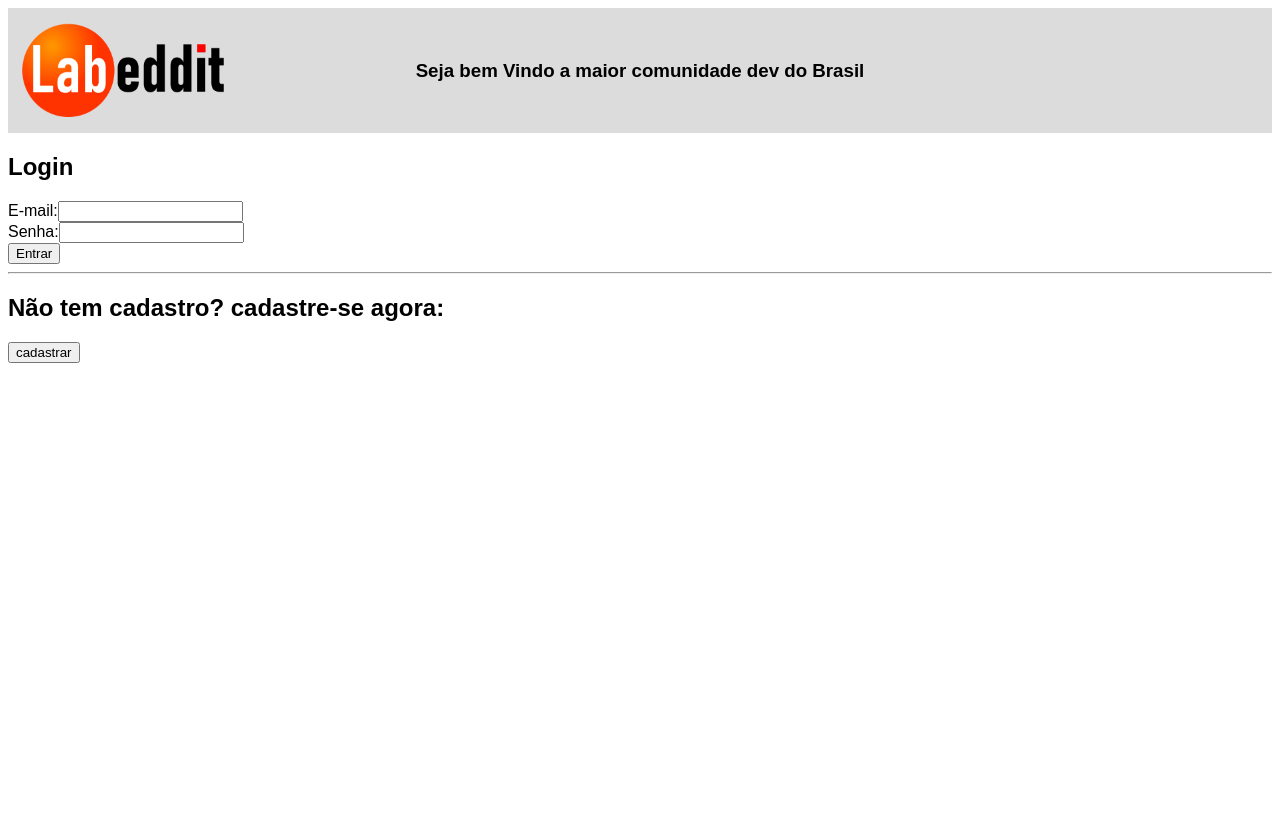
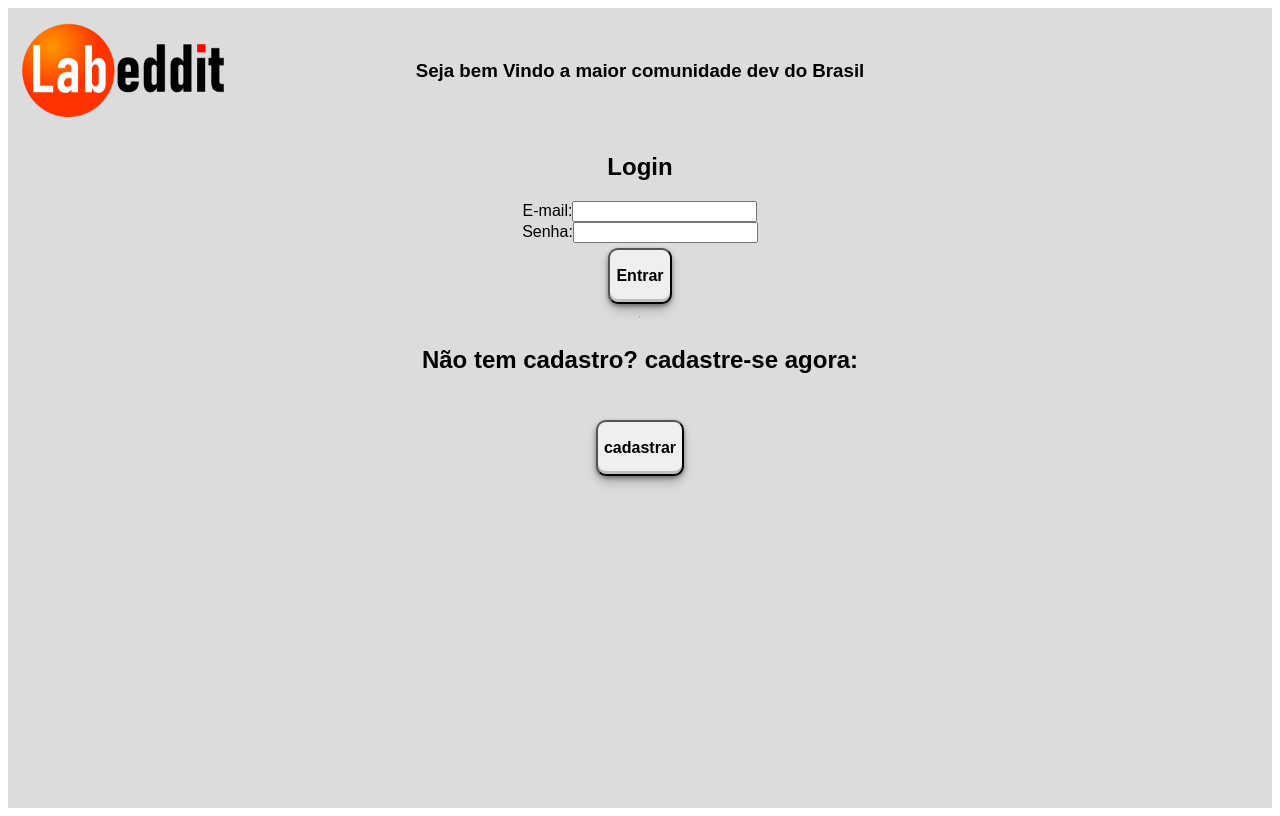
Before and after one commit to future4code/aragon-Lucas-Rezende, a React (Create React App) app in the folder modulo-3/projeto-labEddit/projeto-labeddit/: page /login in a window 1280 px wide. Built offline with nearby package versions, Linux system fonts and the light colour scheme.

Commit message:
alteração final

```diff
--- a/modulo-3/projeto-labEddit/projeto-labeddit/src/Pages/LoginPage.js
+++ b/modulo-3/projeto-labEddit/projeto-labeddit/src/Pages/LoginPage.js
@@ -1,8 +1,36 @@
 import axios from "axios";
 import { useState } from "react";
 import { useNavigate } from "react-router-dom";
+import styled from "styled-components";
 import Header from "../components/Header";
 import { goToPost, goToSignup } from "../routes/coordinator";
+
+const Div = styled.div`
+  background-color: Gainsboro;
+  height: 100vh;
+  display: flex;
+  flex-direction: column;
+  align-content: center;
+  align-items: center;
+  text-align: center;
+`;
+
+const Button = styled.button`
+  box-shadow: rgba(0, 0, 0, 0.4) 0px 2px 4px,
+    rgba(0, 0, 0, 0.3) 0px 7px 13px -3px, rgba(0, 0, 0, 0.2) 0px -3px 0px inset;
+
+  font-size: 1em;
+  font-weight: 600;
+  height: 7vh;
+  border-radius: 10px;
+  margin: 2%;
+
+  &:hover {
+    background-color: orange;
+    color: white;
+    text-shadow: 1px 1px 2px black;
+  }
+`;
 
 export default function LoginPage() {
   const [form, setForm] = useState({
@@ -42,7 +70,7 @@ export default function LoginPage() {
   };
 
   return (
-    <div>
+    <Div>
       <Header />
       <h2>Login</h2>
       <form onSubmit={login}>
@@ -65,11 +93,11 @@ export default function LoginPage() {
           required
         />
         <br />
-        <button>Entrar</button>
+        <Button>Entrar</Button>
       </form>
       <hr />
       <h2>Não tem cadastro? cadastre-se agora:</h2>
-      <button onClick={() => goToSignup(navigate)}>cadastrar</button>
-    </div>
+      <Button onClick={() => goToSignup(navigate)}>cadastrar</Button>
+    </Div>
   );
 }
--- a/modulo-3/projeto-labEddit/projeto-labeddit/src/Pages/PostDetailPage.js
+++ b/modulo-3/projeto-labEddit/projeto-labeddit/src/Pages/PostDetailPage.js
@@ -7,6 +7,41 @@ import { Url } from "../constants/urls";
 import GlobalContext from "../global/GlobalContext";
 import { goBack } from "../routes/coordinator";
 import img from "../image/logo.png";
+import styled from "styled-components";
+
+const Div = styled.div`
+  display: flex;
+  flex-direction: column;
+  align-content: center;
+  align-items: center;
+  background-color: Gainsboro;
+`;
+
+const Article = styled.article`
+  display: flex;
+  flex-direction: column;
+  align-content: center;
+  align-items: center;
+  width: 400px;
+  text-align: center;
+`;
+
+const Button = styled.button`
+  box-shadow: rgba(0, 0, 0, 0.4) 0px 2px 4px,
+    rgba(0, 0, 0, 0.3) 0px 7px 13px -3px, rgba(0, 0, 0, 0.2) 0px -3px 0px inset;
+
+  font-size: 1em;
+  font-weight: 600;
+  height: 7vh;
+  border-radius: 10px;
+  margin: 2%;
+
+  &:hover {
+    background-color: orange;
+    color: white;
+    text-shadow: 1px 1px 2px black;
+  }
+`;
 
 export function PostDetailPage(props) {
   const [form, setForm] = useState({ body: "" });
@@ -40,7 +75,7 @@ export function PostDetailPage(props) {
 
   useEffect(() => {
     getPostComments(params.postId);
-  }, []);
+  }, [postComments]);
 
   const onChangeBody = (e) => {
     setForm({ ...form, ["body"]: e.target.value });
@@ -71,19 +106,19 @@ export function PostDetailPage(props) {
   );
 
   return (
-    <main>
+    <Div>
       <img src={img} alt="logo do site" height="100px" />
       <hr />
-      <button onClick={() => goBack(navigate)}>Voltar</button>
-      <section>
+      <Button onClick={() => goBack(navigate)}>Voltar</Button>
+      <Article>
         <h2>Informações do Post</h2>
         <PostCard key={post.id} post={post} isFeed={false} />
-      </section>
+
         <section>
           <h2>Escreva seu comentário</h2>
           <form onSubmit={createComment}>
             <label htmlFor={"body"}> Comentário: </label>
-          <input
+            <textarea
               id={"body"}
               type={"text"}
               name={"body"}
@@ -94,14 +129,14 @@ export function PostDetailPage(props) {
               required
             />
             <br />
-          <button type={"submit"}>Criar comentário</button>
+            <Button type={"submit"}>Criar comentário</Button>
           </form>
         </section>
         <hr />
-      <section>
+
         <h2>Lista de Comentários</h2>
         {showComments}
-      </section>
-    </main>
+      </Article>
+    </Div>
   );
 }
--- a/modulo-3/projeto-labEddit/projeto-labeddit/src/Pages/PostsPage.js
+++ b/modulo-3/projeto-labEddit/projeto-labeddit/src/Pages/PostsPage.js
@@ -6,17 +6,69 @@ import { PostCard } from "../components/PostCard";
 import GlobalContext from "../global/GlobalContext";
 import axios from "axios";
 import { Url } from "../constants/urls";
+import styled from "styled-components";
+
+const Article = styled.article`
+  display: flex;
+  flex-direction: column;
+  align-content: center;
+  align-items: center;
+  background-color: Gainsboro;
+`;
+
+const Div = styled.div`
+  background-color: Gainsboro;
+  display: flex;
+  flex-direction: column;
+  align-content: center;
+  align-items: center;
+`;
+
+const Section = styled.section`
+  display: flex;
+  flex-direction: column;
+  align-content: center;
+  align-items: center;
+  text-align: center;
+`;
+
+const Section2 = styled.section`
+  display: flex;
+  flex-direction: row;
+  align-items: center;
+  align-content: center;
+  width: 360px;
+`;
+
+const Button = styled.button`
+  box-shadow: rgba(0, 0, 0, 0.4) 0px 2px 4px,
+    rgba(0, 0, 0, 0.3) 0px 7px 13px -3px, rgba(0, 0, 0, 0.2) 0px -3px 0px inset;
+
+  font-size: 1em;
+  font-weight: 600;
+  height: 7vh;
+  border-radius: 10px;
+  margin: 2%;
+
+  &:hover {
+    background-color: orange;
+    color: white;
+    text-shadow: 1px 1px 2px black;
+  }
+`;
 
 export default function PostPage() {
   const [form, setForm] = useState({
     title: "",
     body: "",
   });
-  const { getters, states } = useContext(GlobalContext);
+  const { getters, states, setters } = useContext(GlobalContext);
+
+  const { setPage } = setters;
 
   const { getPosts } = getters;
 
-  const { posts } = states;
+  const { posts, page } = states;
 
   const navigate = useNavigate();
 
@@ -51,7 +103,7 @@ export default function PostPage() {
   const showPosts =
     posts.length &&
     posts.map((post) => {
-      return <PostCard key={post.id} post={post} isPosts={true} />;
+      return <PostCard key={post.id} post={post} isFeed={true} />;
     });
 
   useEffect(() => {
@@ -61,11 +113,19 @@ export default function PostPage() {
     }
   }, []);
 
+  const changePage = (num) => {
+    const nextPage = page + num;
+
+    setPage(nextPage);
+    getPosts(nextPage);
+  };
+
   return (
-    <div>
+    <Div>
       <Header />
+
+      <Section>
         <h2>Crie um novo post:</h2>
-
         <form onSubmit={createPost}>
           <label htmlFor="titulo">Título:</label>
           <input
@@ -78,8 +138,8 @@ export default function PostPage() {
             required
           />
           <br />
-        <label htmlFor="texto">Texto do post:</label>
-        <input
+          <label htmlFor="texto">Texto:</label>
+          <textarea
             id="texto"
             name="body"
             value={form.body}
@@ -89,10 +149,20 @@ export default function PostPage() {
             required
           />
           <br />
-        <button>criar post</button>
+          <Button>criar post</Button>
         </form>
+      </Section>
+      <Section2>
+        {page !== 1 && (
+          <Button onClick={() => changePage(-1)}>Voltar página</Button>
+        )}
+        <h3> Página {page} </h3>
+        {posts.length && (
+          <Button onClick={() => changePage(1)}>Próxima página</Button>
+        )}
+      </Section2>
       <hr />
-      {showPosts}
-    </div>
+      <Article>{showPosts}</Article>
+    </Div>
   );
 }
--- a/modulo-3/projeto-labEddit/projeto-labeddit/src/Pages/SignupPage.js
+++ b/modulo-3/projeto-labEddit/projeto-labeddit/src/Pages/SignupPage.js
@@ -1,9 +1,37 @@
 import axios from "axios";
 import { useState } from "react";
 import { useNavigate } from "react-router-dom";
+import styled from "styled-components";
 import Header from "../components/Header";
 import { Url } from "../constants/urls";
 import { goBack, goToPost } from "../routes/coordinator";
+
+const Div = styled.div`
+  background-color: Gainsboro;
+  height: 100vh;
+  display: flex;
+  flex-direction: column;
+  align-content: center;
+  align-items: center;
+  text-align: center;
+`;
+
+const Button = styled.button`
+  box-shadow: rgba(0, 0, 0, 0.4) 0px 2px 4px,
+    rgba(0, 0, 0, 0.3) 0px 7px 13px -3px, rgba(0, 0, 0, 0.2) 0px -3px 0px inset;
+
+  font-size: 1em;
+  font-weight: 600;
+  height: 7vh;
+  border-radius: 10px;
+  margin: 2%;
+
+  &:hover {
+    background-color: orange;
+    color: white;
+    text-shadow: 1px 1px 2px black;
+  }
+`;
 
 export default function SignupPage() {
   const [form, setForm] = useState({
@@ -39,7 +67,7 @@ export default function SignupPage() {
   };
 
   return (
-    <div>
+    <Div>
       <Header />
       <h2>Cadastrete-se</h2>
 
@@ -73,9 +101,10 @@ export default function SignupPage() {
           required
         />
         <br />
-        <button type={"submit"}>Cadastrar</button>
+        <br />
+        <Button type={"submit"}>Cadastrar</Button>
       </form>
-      <button onClick={() => goBack(navigate)}>voltar</button>
-    </div>
+      <Button onClick={() => goBack(navigate)}>voltar</Button>
+    </Div>
   );
 }
--- a/modulo-3/projeto-labEddit/projeto-labeddit/src/components/Header.js
+++ b/modulo-3/projeto-labEddit/projeto-labeddit/src/components/Header.js
@@ -12,9 +12,17 @@ const Div = styled.div`
   background-color: Gainsboro;
   padding: 1%;
   text-align: center;
+
+  @media screen and (min-device-width: 320px) and (max-device-width: 480px) {
+    display: flex;
+    flex-direction: column;
+  }
 `;
 
 const Button = styled.button`
+  box-shadow: rgba(0, 0, 0, 0.4) 0px 2px 4px,
+    rgba(0, 0, 0, 0.3) 0px 7px 13px -3px, rgba(0, 0, 0, 0.2) 0px -3px 0px inset;
+
   font-size: 1em;
   font-weight: 600;
   width: 70px;
--- a/modulo-3/projeto-labEddit/projeto-labeddit/src/components/PostCard.js
+++ b/modulo-3/projeto-labEddit/projeto-labeddit/src/components/PostCard.js
@@ -5,6 +5,42 @@ import { goToPostDetailsPage } from "../routes/coordinator";
 import { useNavigate } from "react-router-dom";
 import { Url } from "../constants/urls";
 import axios from "axios";
+import styled from "styled-components";
+
+const Div = styled.div`
+  box-shadow: rgba(0, 0, 0, 0.4) 0px 2px 4px,
+    rgba(0, 0, 0, 0.3) 0px 7px 13px -3px, rgba(0, 0, 0, 0.2) 0px -3px 0px inset;
+  background-color: white;
+  margin: 2%;
+  padding: 2%;
+  &:hover {
+    -webkit-transform: scale(1.5);
+    transform: scale(1.05);
+  }
+`;
+
+const Button = styled.button`
+  box-shadow: rgba(0, 0, 0, 0.4) 0px 2px 4px,
+    rgba(0, 0, 0, 0.3) 0px 7px 13px -3px, rgba(0, 0, 0, 0.2) 0px -3px 0px inset;
+
+  font-size: 1em;
+  font-weight: 600;
+  height: 7vh;
+  border-radius: 10px;
+  margin: 2%;
+
+  &:hover {
+    background-color: orange;
+    color: white;
+    text-shadow: 1px 1px 2px black;
+  }
+`;
+
+const Img = styled.img`
+  display: block;
+  margin-left: auto;
+  margin-right: auto;
+`;
 
 export function PostCard(props) {
   const navigate = useNavigate();
@@ -69,7 +105,7 @@ export function PostCard(props) {
 
   const chooseVote = (typeVote) => {
     if (typeVote === "up") {
-      if (isDownVoted) {
+      if (notVoted) {
         changePostVote(props.post.id, 1, getPosts);
 
         setIsUpVoted(true);
@@ -80,7 +116,7 @@ export function PostCard(props) {
         setIsUpVoted(true);
       }
     } else {
-      if (isUpVoted) {
+      if (voted) {
         changePostVote(props.post.id, -1, getPosts);
 
         setIsDownVoted(true);
@@ -115,28 +151,28 @@ export function PostCard(props) {
   };
 
   const renderButtons = props.isFeed ? (
-    <>
+    <div>
       {props.post.userVote && isDownVoted ? (
-        <button onClick={() => removeVote("down")}>Remover Não Gostei</button>
+        <Button onClick={() => removeVote("down")}>Remover Não Gostei</Button>
       ) : (
-        <button onClick={() => chooseVote("down")}>
+        <Button onClick={() => chooseVote("down")}>
           {isUpVoted ? `Mudar para Não Gostei` : `Não Gostei`}
-        </button>
+        </Button>
       )}
       <br />
       {props.post.userVote && isUpVoted ? (
-        <button onClick={() => removeVote("up")}>Remover Gostei</button>
+        <Button onClick={() => removeVote("up")}>Remover Gostei</Button>
       ) : (
-        <button onClick={() => chooseVote("up")}>
+        <Button onClick={() => chooseVote("up")}>
           {isDownVoted ? `Mudar para Gostei` : `Gostei`}
-        </button>
+        </Button>
       )}
-    </>
+    </div>
   ) : (
     <></>
   );
   return (
-    <article>
+    <Div>
       <div Key={props.post.id}>
         <h2>{props.post.title}</h2>
         <p>
@@ -147,7 +183,7 @@ export function PostCard(props) {
           <b>Criado em:</b>
           {moment.utc(props.post.createdAt).format("DD/MM/YYYY")}
         </p>
-        <img
+        <Img
           src={"https://picsum.photos/200/300?random=" + props.post.id}
           alt="Imagem aleatória do post"
         />
@@ -159,13 +195,11 @@ export function PostCard(props) {
         {renderButtons}
         <p>Comentários: {postComments.length}</p>
       </div>
-
-      {props.isPosts && (
-        <button onClick={() => goToComments(navigate, props.post.id)}>
+      {props.isFeed && (
+        <Button onClick={() => goToComments(navigate, props.post.id)}>
           Ver comentários
-        </button>
+        </Button>
       )}
-      <hr />
-    </article>
+    </Div>
   );
 }
--- a/modulo-3/projeto-labEddit/projeto-labeddit/src/global/GlobalState.js
+++ b/modulo-3/projeto-labEddit/projeto-labeddit/src/global/GlobalState.js
@@ -8,9 +8,13 @@ export const GlobalState = (props) => {
 
   const [post, setPost] = useState({});
 
+  const [page, setPage] = useState(1);
+
   const [postComments, setPostComments] = useState([]);
 
-  const getPosts = () => {
+  const size = 10;
+
+  const getPosts = (currentPage) => {
     const header = {
       headers: {
         authorization: localStorage.getItem("token"),
@@ -18,7 +22,7 @@ export const GlobalState = (props) => {
     };
 
     axios
-      .get(`${Url}/posts?page=1&size=10`, header)
+      .get(`${Url}/posts?page=${currentPage}&size=${size}`, header)
       .then((res) => {
         setPosts(res.data);
       })
@@ -27,9 +31,9 @@ export const GlobalState = (props) => {
       });
   };
 
-  const states = { posts, post, postComments };
+  const states = { posts, post, postComments, page };
 
-  const setters = { setPosts, setPost, setPostComments };
+  const setters = { setPosts, setPost, setPostComments, setPage };
 
   const getters = { getPosts };
   return (
```
Lines whose indentation alone changed are shown as unchanged.
